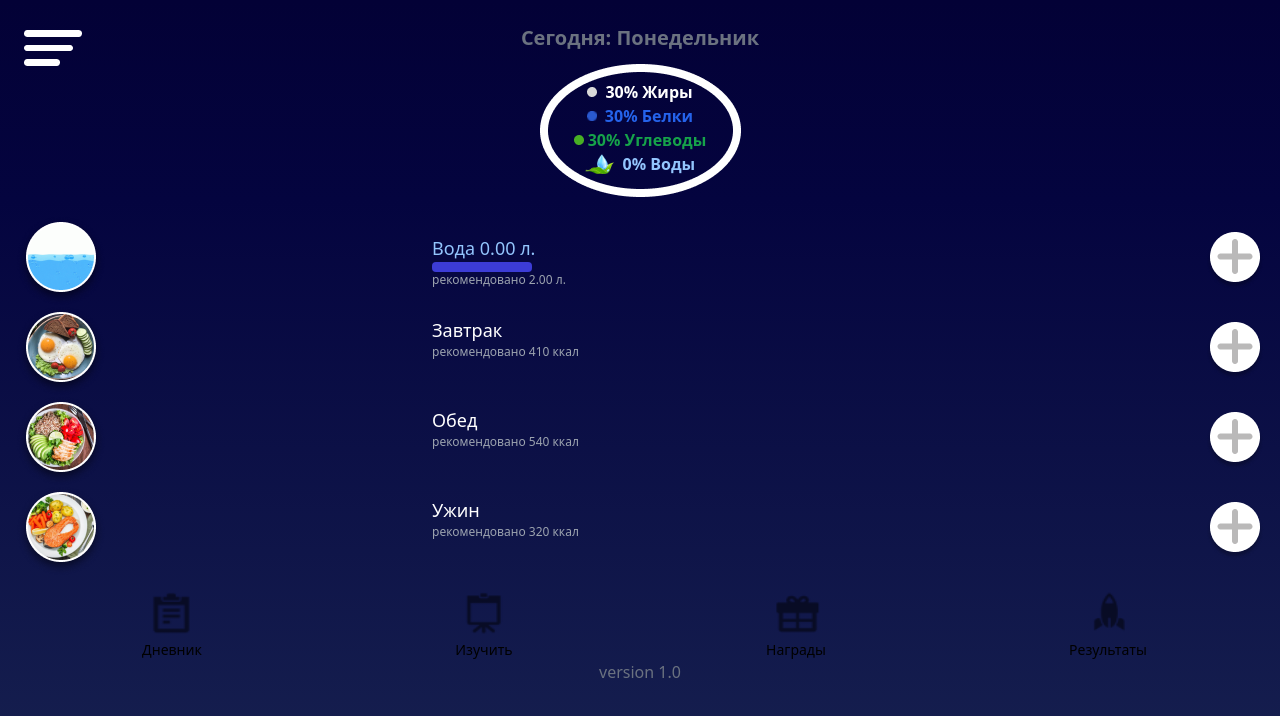
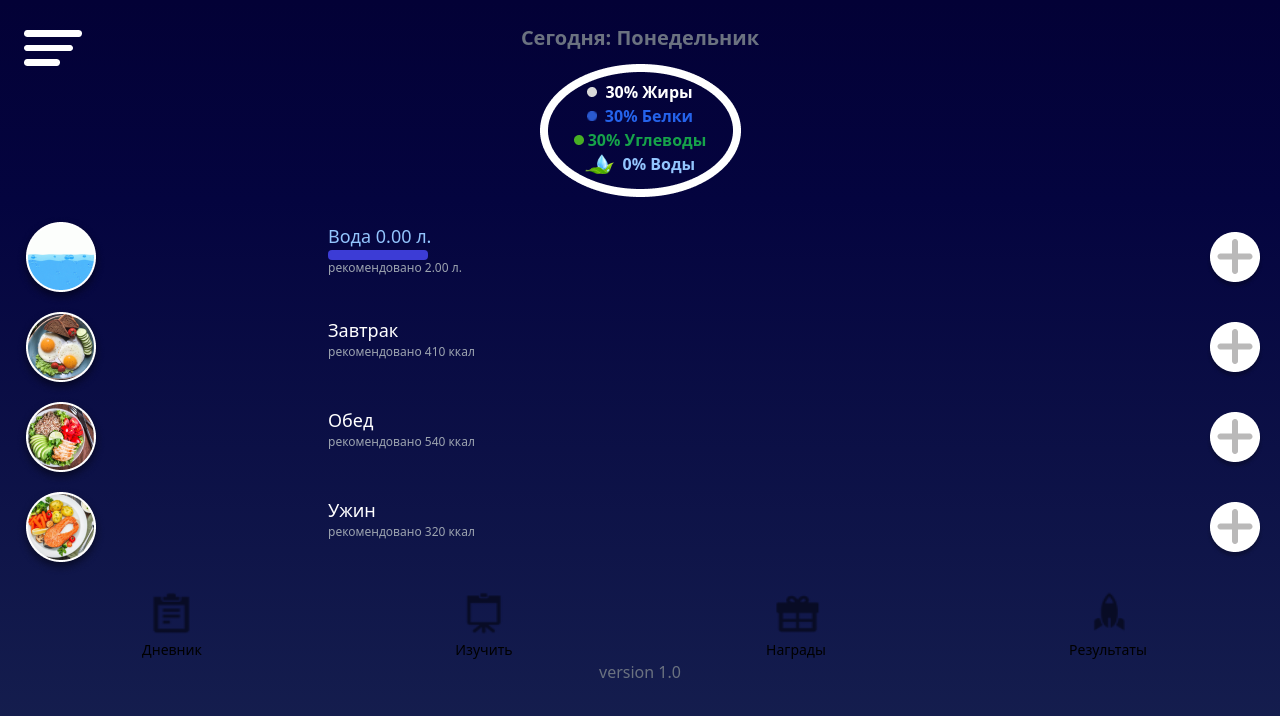
Before and after one commit to Goodwin126/tg-mini-app-mark2, a Vue app: page / in a window 1280 px wide. Shown: the top 716 px of the page. Built offline with nearby package versions, Linux system fonts and the light colour scheme.

Commit message:
new_version

```diff
--- a/src/components/Menu.vue
+++ b/src/components/Menu.vue
@@ -25,15 +25,12 @@ const waterPercentage = computed(() => {
 
 <template>
   <div class="flex flex-col">
-    <div class="flex grid grid-cols-3">
+    <div class="flex grid" style="grid-template-columns: 1fr 2fr 1fr">
       <img class="flex-justify-left m-auto ml-0" src="/Ellipse 3.png" />
-      <div class="m-auto ml-0">
+      <div class="ml-0 mt-1.5">
         <p class="text-lg text-blue-300 overflow-auto">Вода {{ waterConsumedLiters }} л.</p>
         <!-- Прогресс-бар -->
-        <div class="m-0 p-0">
-          <ProgressBar maxWeight="100px" waterPercentage :persent="waterPercentage" />
-        </div>
-
+        <ProgressBar maxWeight="100px" waterPercentage :persent="waterPercentage" />
         <p class="text-xs text-gray-400 overflow-auto mt-0">
           рекомендовано {{ (waterStore.normPerPerson / 1000).toFixed(2) }} л.
         </p>
```
